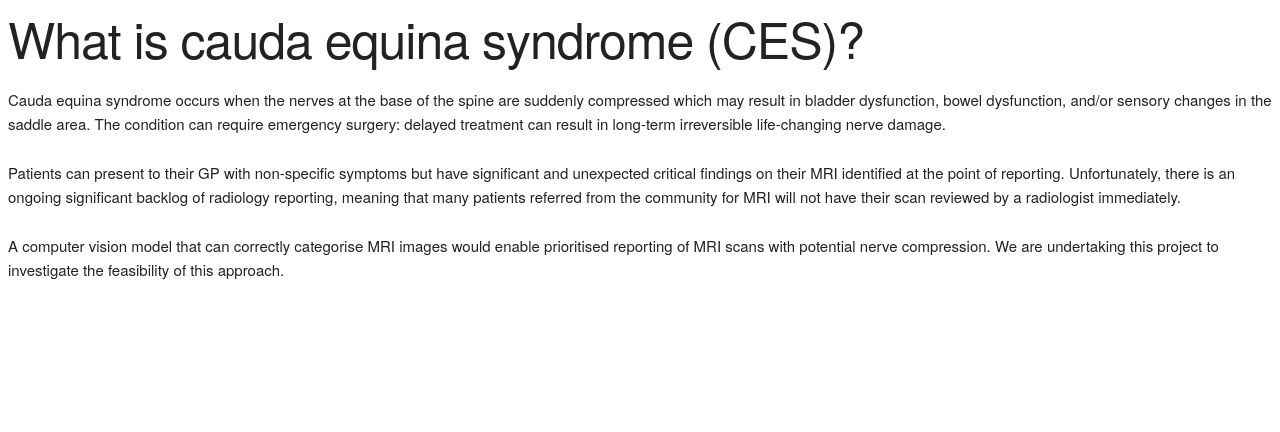
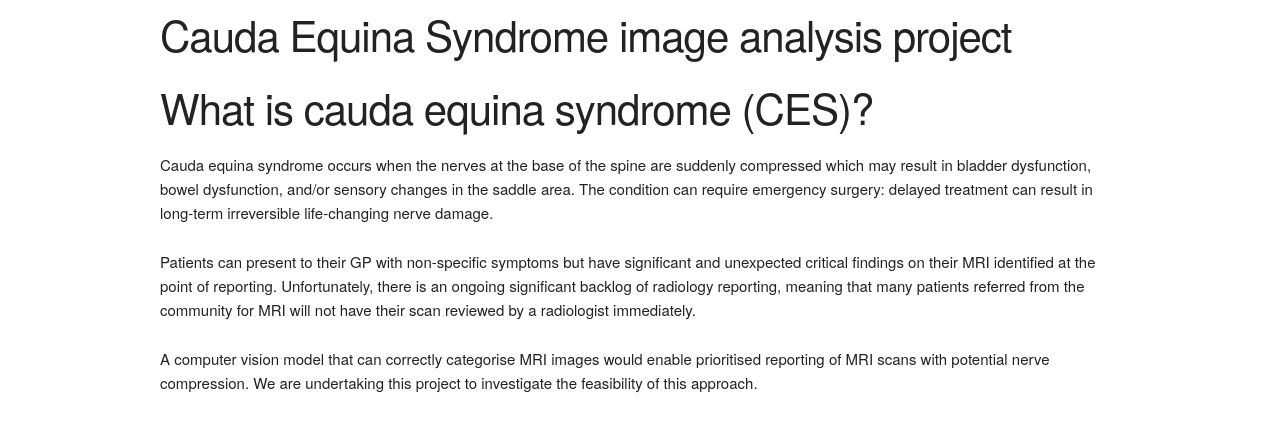
Before and after one commit to sustainsw/caudaequina.github.io, a plain HTML site: page index.html in a window 1280 px wide. Drawn offline with nearby package versions, Linux system fonts and the light colour scheme.

Commit message:
Add container and section heading

```diff
--- a/index.html
+++ b/index.html
@@ -11,7 +11,12 @@
     <script src="https://cdnjs.cloudflare.com/ajax/libs/jquery/3.7.1/jquery.min.js" integrity="sha512-v2CJ7UaYy4JwqLDIrZUI/4hqeoQieOmAZNXBeQyjo21dadnwR+8ZaIJVT8EE2iyI61OV8e6M8PP2/4hpQINQ/g==" crossorigin="anonymous" referrerpolicy="no-referrer"></script>
   </head>
   <body>
-    <h1>What is cauda equina syndrome (CES)?</h1>
+    <div class="container">
+      <section class="header">
+        <h2 class="title">Cauda Equina Syndrome image analysis project</h2>
+      </section>
+
+      <h2 class="title">What is cauda equina syndrome (CES)?</h2>
       <p>
         Cauda equina syndrome occurs when the nerves at the base of the spine are
         suddenly compressed which may result in bladder dysfunction, bowel
@@ -33,5 +38,6 @@
         compression. We are undertaking this project to investigate the
         feasibility of this approach.
       </p>
+    </div>
   </body>
 </html>
```
Lines whose indentation alone changed are shown as unchanged.
